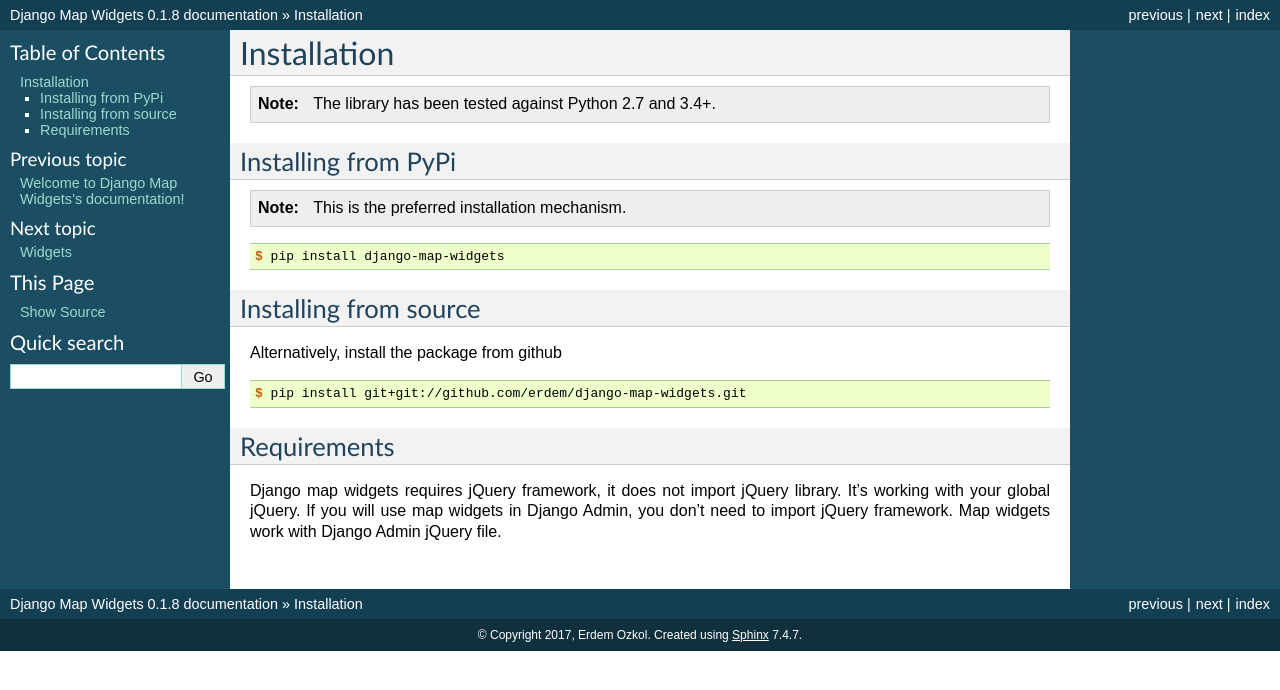
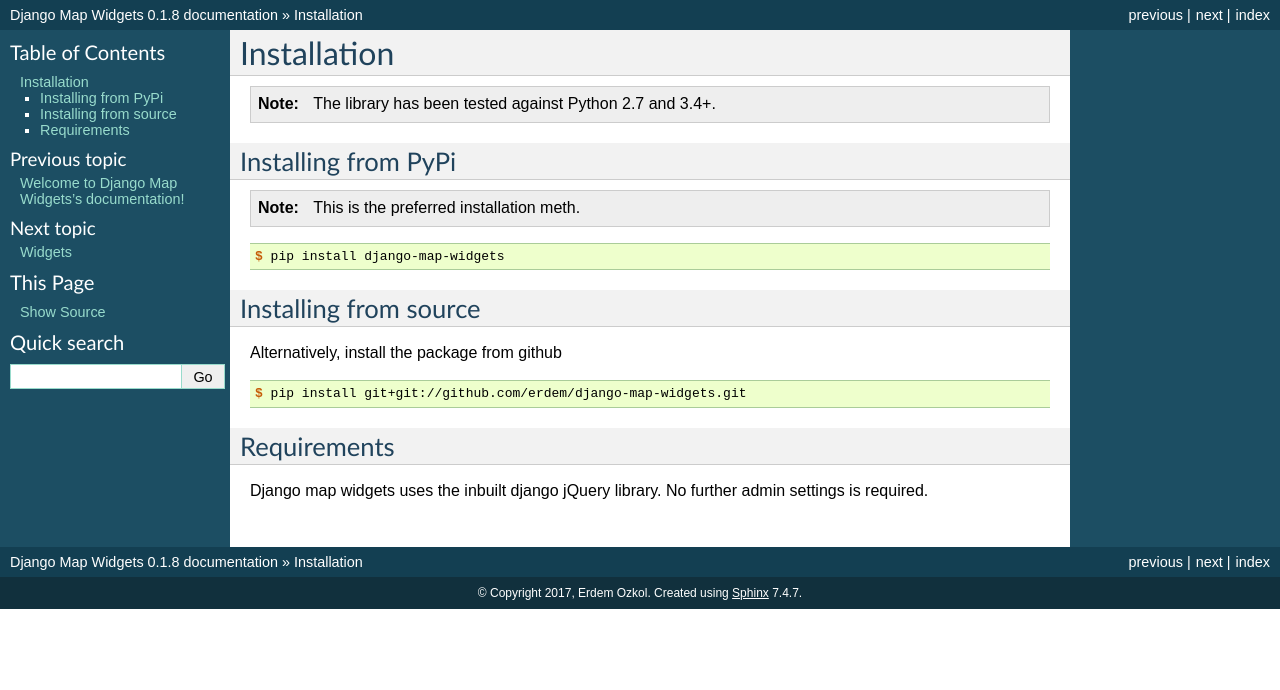
Before and after one commit to erdem/django-map-widgets, a Sphinx documentation site: the page built from docs/installation/index.rst, in a window 1280 px wide. Shown: the top 690 px of the page. Built offline with Sphinx 7.4.7, drawn with Linux system fonts in a browser that asks for light colours.

Commit message:
simplify explanation

```diff
--- a/docs/installation/index.rst
+++ b/docs/installation/index.rst
@@ -5,7 +5,7 @@
 
 Installing from PyPi
 ^^^^^^^^^^^^^^^^^^^^
-.. note:: This is the preferred installation mechanism.
+.. note:: This is the preferred installation meth.
 
 .. code-block:: console
 
@@ -25,4 +25,4 @@
 Requirements
 ^^^^^^^^^^^^
 
-Django map widgets requires jQuery framework, it does not import jQuery library. It's working with your global jQuery. If you will use map widgets in Django Admin, you don't need to import jQuery framework. Map widgets work with Django Admin jQuery file.
+Django map widgets uses the inbuilt django jQuery library. No further admin settings is required.
```
